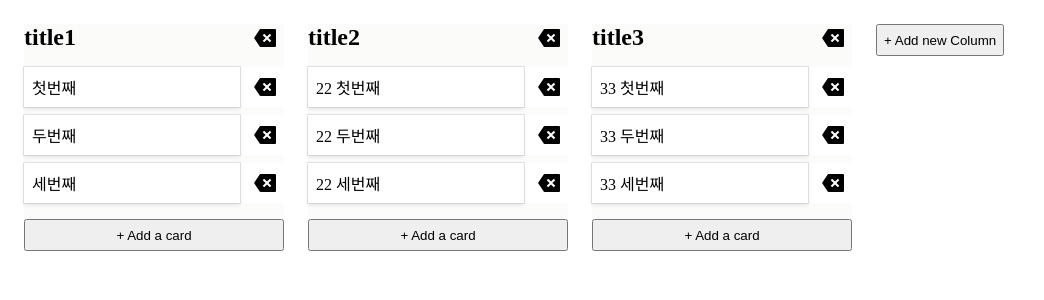
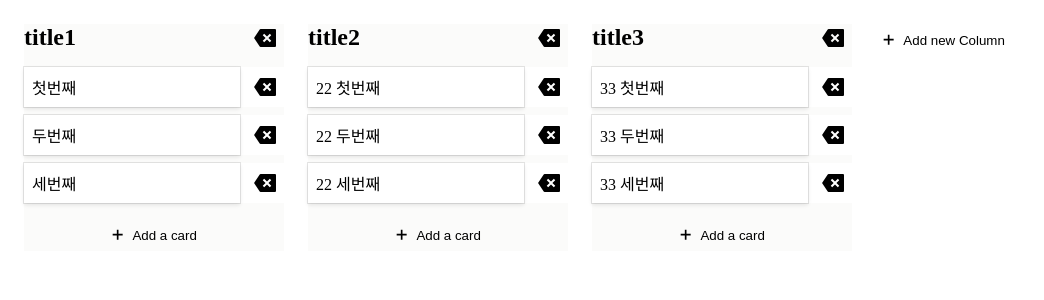
Before and after one commit to HoseokNa/my-kanban, a React (Create React App) app: page / in a window 1280 px wide. Shown: the top 300 px of the page, without its empty margins (0-1044 px from the left). Built offline with nearby package versions, Linux system fonts and the light colour scheme.

Commit message:
refacotr: 추가 아이콘 적용
- refs; #11

```diff
--- a/src/App.js
+++ b/src/App.js
@@ -261,7 +261,7 @@ function App() {
           dragKanbanItem={dragKanbanItem}
         />
       ))}
-      <AddButton onAdd={handleAddKanbanColumn}>+ Add new Column</AddButton>
+      <AddButton onAdd={handleAddKanbanColumn}>Add new Column</AddButton>
     </Container>
   )
 }
--- a/src/components/AddButton.js
+++ b/src/components/AddButton.js
@@ -1,12 +1,25 @@
 import styled from '@emotion/styled'
+import { GoPlus } from 'react-icons/go'
 
 function AddButton({ children, onAdd }) {
-  return <Button onClick={onAdd}>{children}</Button>
+  return (
+    <Button onClick={onAdd}>
+      <GoPlus />
+      {children}
+    </Button>
+  )
 }
 
 export default AddButton
 
 const Button = styled.button`
+  flex-shrink: 0;
   height: 32px;
+  display: flex;
+  justify-content: center;
+  align-items: center;
+  gap: 8px;
+  background-color: transparent;
+  border: none;
   cursor: pointer;
 `
--- a/src/components/KanbanColumn.js
+++ b/src/components/KanbanColumn.js
@@ -109,7 +109,7 @@ const KanbanColumn = ({
           />
         ))}
       </KanbanList>
-      <AddButton onAdd={() => addKanbanItem(id)}>+ Add a card</AddButton>
+      <AddButton onAdd={() => addKanbanItem(id)}>Add a card</AddButton>
     </Container>
   )
 }
```
